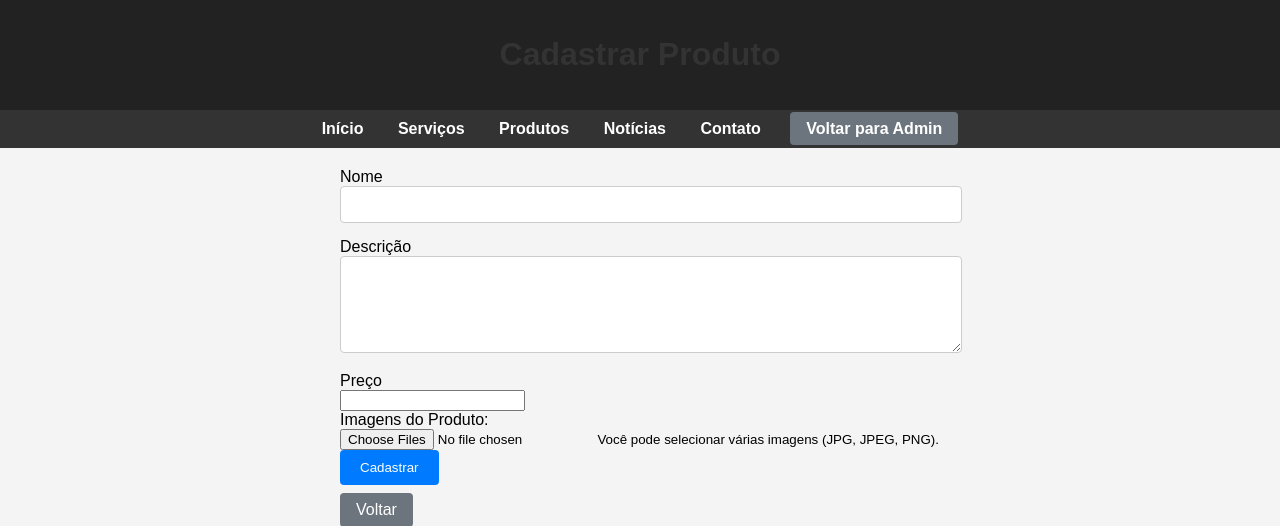
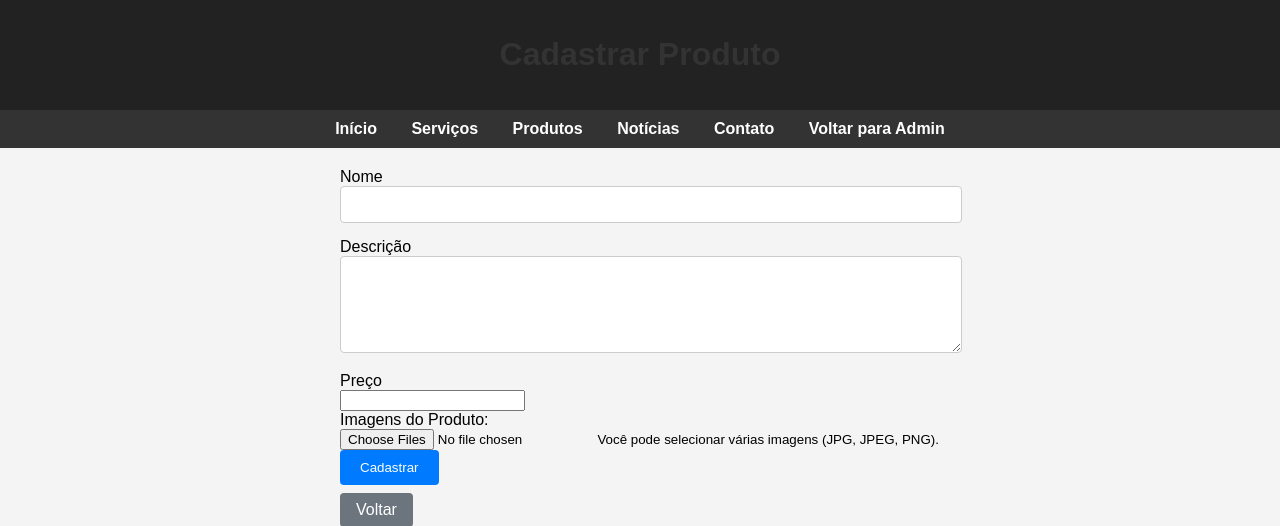
Before and after one commit to FelipeWelter/projetositeinfo, a Flask app: page /add-product in a window 1280 px wide. Shown: the top 526 px of the page. Run offline with Flask 3, Linux system fonts and the light colour scheme; the visitor is signed in with stand-in values (Sample User, id 1); some libraries are stand-ins or nearby versions.

Commit message:
adicionado pach de seguranca 1.2.1

```diff
--- a/app/routes.py
+++ b/app/routes.py
@@ -1,6 +1,6 @@
 import os
 import feedparser
-from flask import current_app, Blueprint, render_template, redirect, url_for, flash, request
+from flask import current_app, Blueprint, render_template, redirect, url_for, flash, request, session
 from werkzeug.utils import secure_filename
 from app.models import Produto, Servico, Noticia
 from app.forms import ProdutoForm, ServicoForm, NoticiaForm
@@ -11,8 +11,12 @@ from app.models import Admin
 from werkzeug.security import check_password_hash
 from app.models import ImagemProduto
 from flask_login import login_required
+from functools import wraps
 
+# Importando o Blueprint para as rotas principais
 main = Blueprint('main', __name__)
+
+# Decorador para verificar se o usuário está logado
 
 def login_required(func):
     from functools import wraps
@@ -23,6 +27,7 @@ def login_required(func):
         return func(*args, **kwargs)
     return wrapper
 
+# Rota para login
 
 @main.route('/login', methods=['GET', 'POST'])
 def login():
@@ -32,14 +37,21 @@ def login():
         if admin and check_password_hash(admin.senha, form.senha.data):
             session['admin_id'] = admin.id
             return redirect(url_for('main.admin'))
-        flash('Usuário ou senha inválidos.', 'danger')
+            flash('Login realizado com sucesso!', 'success')
+        else:
+            flash('Usuário ou senha inválidos.', 'danger')
     return render_template('login.html', form=form)
 
+# Rota para logout
+
 @main.route('/logout')
+@login_required
 def logout():
     session.clear()
     flash('Você foi desconectado.', 'info')
     return redirect(url_for('main.login'))
+
+# Rota para a página de administração
 
 @main.route('/admin')
 @login_required
@@ -58,6 +70,8 @@ def admin():
 
     return render_template('admin.html', admin=admin, produtos=produtos, servicos=servicos, noticias=noticias)
 
+#######################################################
+
 @main.route('/')
 def home():
     return render_template('index.html')
@@ -66,16 +80,22 @@ def home():
 def about():
     return render_template('about.html')
 
+#aba admin services
+
 @main.route('/admin-services')
 @login_required
 def admin_services():
     servicos = Servico.query.order_by(Servico.data_criacao.desc()).all()
     return render_template('admin_services.html', servicos=servicos)
 
+#ver serviços
+
 @main.route('/services')
 def services():
     servicos = Servico.query.order_by(Servico.data_criacao.desc()).all()
     return render_template('services.html', servicos=servicos)
+
+#adicionar serviço
 
 @main.route('/add-service', methods=['GET', 'POST'])
 @login_required
@@ -87,6 +107,9 @@ def add_service():
         db.session.commit()
         return redirect(url_for('main.admin'))
     return render_template('add_service.html', form=form)
+
+#editar serviço
+
 @main.route('/edit-service/<int:id>', methods=['GET', 'POST'])
 @login_required
 def edit_service(id):
@@ -100,6 +123,8 @@ def edit_service(id):
         return redirect(url_for('main.admin_services'))
     return render_template('add_service.html', form=form)
 
+#deletar serviço
+
 @main.route('/delete-service/<int:id>')
 @login_required
 def delete_service(id):
@@ -109,16 +134,22 @@ def delete_service(id):
     flash('Serviço removido com sucesso!', 'success')
     return redirect(url_for('main.admin_services'))
 
+#ver produtos
+
 @main.route('/products')
 def products():
     produtos = Produto.query.order_by(Produto.data_cadastro.desc()).all()
     return render_template('products.html', produtos=produtos)
+
+#admin products
 
 @main.route('/admin-products')
 @login_required
 def admin_products():
     produtos = Produto.query.order_by(Produto.data_cadastro.desc()).all()
     return render_template('admin_products.html', produtos=produtos)
+
+#adicionar produto
 
 @main.route('/add-product', methods=['GET', 'POST'])
 @login_required
@@ -146,6 +177,8 @@ def add_product():
         return redirect(url_for('main.admin'))
     return render_template('add_product.html', form=form)
 
+#editar produto
+
 @main.route('/edit-product/<int:id>', methods=['GET', 'POST'])
 @login_required
 def edit_product(id):
@@ -172,6 +205,8 @@ def edit_product(id):
 
     return render_template('add_product.html', form=form, produto=produto)
 
+#deletar produto
+
 @main.route('/delete-product/<int:id>')
 @login_required
 def delete_product(id):
@@ -180,11 +215,15 @@ def delete_product(id):
     db.session.commit()
     return redirect(url_for('main.admin_products'))
 
+#ver noticias
+
 @main.route('/news')
 def news():
     feed = feedparser.parse('https://www.tecmundo.com.br/rss')
     noticias = feed.entries[:5]
     return render_template('news.html', noticias=noticias)
+
+#adicionar noticia
 
 @main.route('/add-news', methods=['GET', 'POST'])
 @login_required
@@ -201,6 +240,8 @@ def add_news():
         return redirect(url_for('main.news'))
     return render_template('add_news.html', form=form)
 
+#contato
+
 @main.route('/contact', methods=['GET', 'POST'])
 def contact():
     if request.method == 'POST':
@@ -210,6 +251,8 @@ def contact():
         return redirect(url_for('main.contact'))
     return render_template('contact.html')
 
+#buscar produtos por termo
+
 @main.route('/buscar', methods=['GET'])
 def buscar():
     termo = request.args.get('q', '')
--- a/app/templates/add_news.html
+++ b/app/templates/add_news.html
@@ -88,6 +88,10 @@
     <a href="{{ url_for('main.products') }}">Produtos</a>
     <a href="{{ url_for('main.news') }}">Notícias</a>
     <a href="{{ url_for('main.contact') }}">Contato</a>
+    {% if session.get('admin_id') %}
+    <a href="{{ url_for('main.admin') }}" class="btn btn-secondary">Voltar para Admin</a>
+    {% endif %}
+
   </nav>
   <div class="container">
     <form method="POST">
--- a/app/templates/add_product.html
+++ b/app/templates/add_product.html
@@ -18,9 +18,9 @@
     <a href="{{ url_for('main.products') }}">Produtos</a>
     <a href="{{ url_for('main.news') }}">Notícias</a>
     <a href="{{ url_for('main.contact') }}">Contato</a>
-    <a href="{{ url_for('main.admin') }}" class="btn btn-secondary"
-      style="background-color: #6c757d; color: #fff; padding: 8px 16px; border-radius: 4px; text-decoration: none; margin-left: 10px;">Voltar
-      para Admin</a>
+    {% if session.get('admin_id') %}
+    <a href="{{ url_for('main.admin') }}" class="btn btn-secondary">Voltar para Admin</a>
+    {% endif %}
   </nav>
 
   <div class="container">
--- a/app/templates/add_service.html
+++ b/app/templates/add_service.html
@@ -17,9 +17,9 @@
     <a href="{{ url_for('main.products') }}">Produtos</a>
     <a href="{{ url_for('main.news') }}">Notícias</a>
     <a href="{{ url_for('main.contact') }}">Contato</a>
-    <a href="{{ url_for('main.admin') }}" class="btn btn-secondary"
-      style="background-color: #6c757d; color: #fff; padding: 8px 16px; border-radius: 4px; text-decoration: none; margin-left: 10px;">Voltar
-      para Admin</a>
+    {% if session.get('admin_id') %}
+    <a href="{{ url_for('main.admin') }}" class="btn btn-secondary">Voltar para Admin</a>
+    {% endif %}
   </nav>
   <div class="container">
     <form method="POST">
--- a/app/templates/admin_contacts.html
+++ /dev/null
@@ -1 +0,0 @@
-<h1>Mensagens de Contato</h1>
--- a/app/templates/admin_news.html
+++ /dev/null
@@ -1 +0,0 @@
-<h1>Gerenciar Notícias</h1>
--- a/app/templates/admin_products.html
+++ b/app/templates/admin_products.html
@@ -155,7 +155,9 @@
         <a href="{{ url_for('main.products') }}">Produtos</a>
         <a href="{{ url_for('main.news') }}">Notícias</a>
         <a href="{{ url_for('main.contact') }}">Contato</a>
-        <a href="{{ url_for('main.admin') }}">Admin</a>
+        {% if session.get('admin_id') %}
+        <a href="{{ url_for('main.admin') }}" class="btn btn-secondary">Voltar para Admin</a>
+        {% endif %}
     </nav>
 
     <div class="container">
--- a/app/templates/admin_services.html
+++ b/app/templates/admin_services.html
@@ -99,7 +99,9 @@
         <a href="{{ url_for('main.products') }}">Produtos</a>
         <a href="{{ url_for('main.news') }}">Notícias</a>
         <a href="{{ url_for('main.contact') }}">Contato</a>
-        <a href="{{ url_for('main.admin') }}" class="btn btn-secondary">Admin</a>
+        {% if session.get('admin_id') %}
+        <a href="{{ url_for('main.admin') }}" class="btn btn-secondary">Voltar para Admin</a>
+        {% endif %}
     </nav>
 
     <div class="container">
--- a/app/templates/admin_users.html
+++ /dev/null
@@ -1 +0,0 @@
-<h1>Gerenciar Usuários</h1>
```
